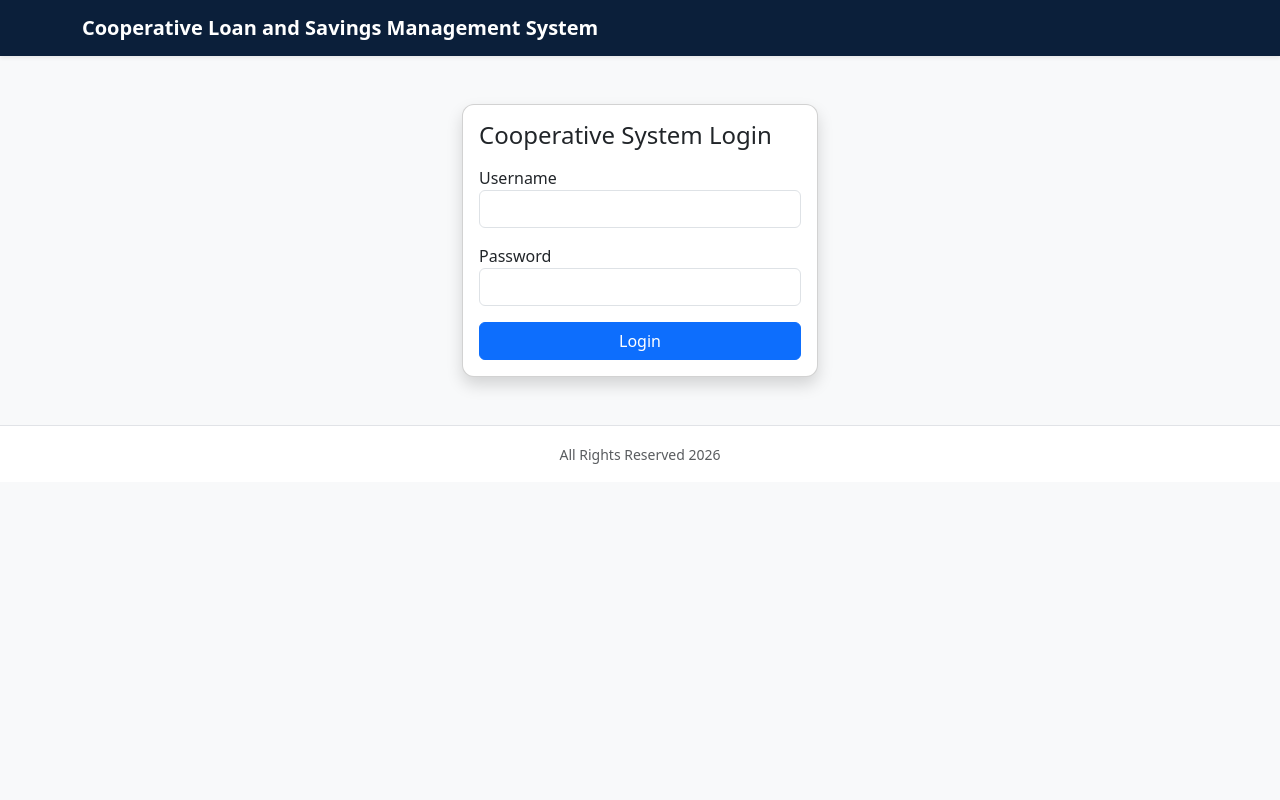
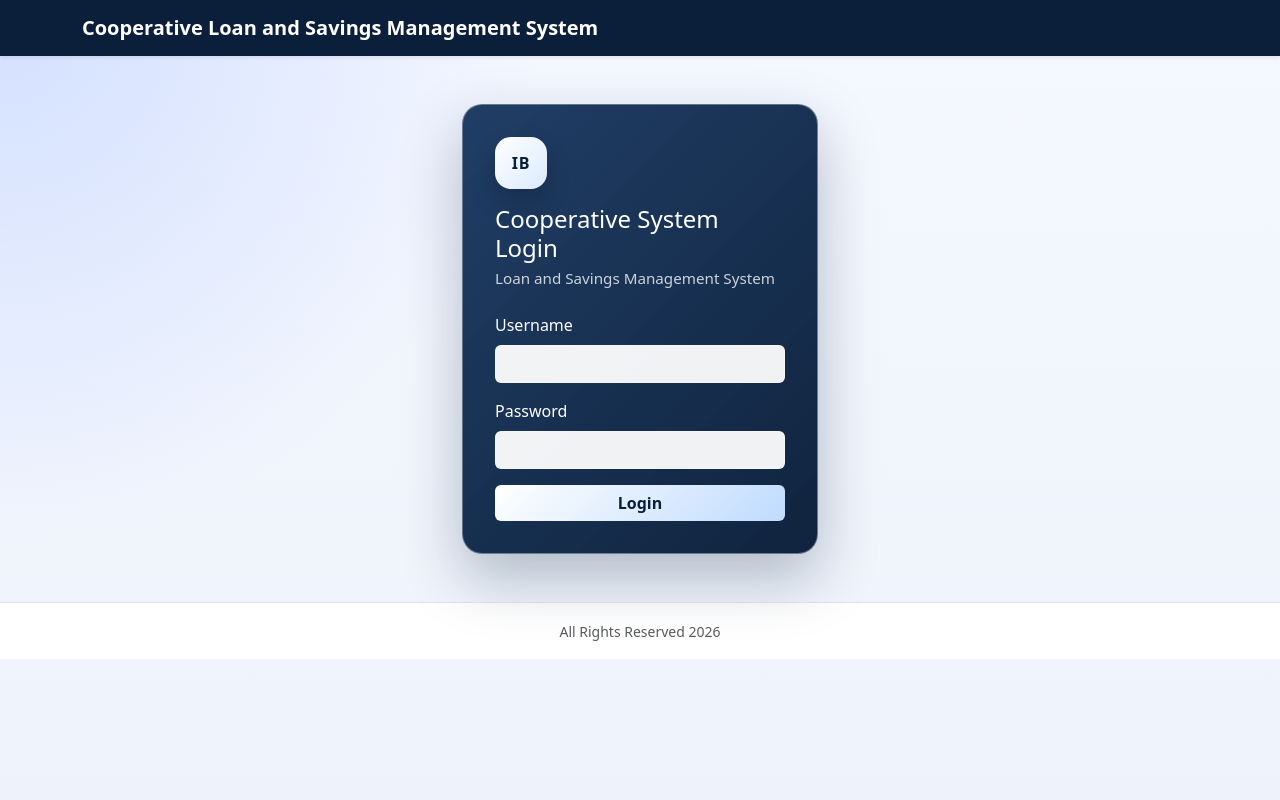
Before and after one commit to boybilis/coop, a PHP site: page /login.php in a window 1280 px wide. Run offline with PHP 8.4, Linux system fonts and the light colour scheme.

Commit message:
deployment update cards

```diff
--- a/assets/css/theme.css
+++ b/assets/css/theme.css
@@ -13,6 +13,75 @@
 .app-footer {
     border-top: 1px solid rgba(11, 31, 58, .12);
     background: #fff;
+}
+
+.login-page {
+    background:
+        radial-gradient(circle at top left, rgba(31, 94, 255, .16), transparent 34rem),
+        linear-gradient(180deg, #f5f8ff 0%, #eef3fb 100%);
+}
+
+.login-card {
+    --bs-card-bg: transparent;
+    border: 1px solid rgba(255, 255, 255, .35);
+    border-radius: 1.25rem;
+    overflow: hidden;
+    color: #fff;
+    background:
+        linear-gradient(135deg, rgba(23, 54, 95, .96), rgba(11, 31, 58, .98)),
+        linear-gradient(135deg, rgba(255, 255, 255, .18), rgba(255, 255, 255, .04));
+    box-shadow: 0 24px 60px rgba(11, 31, 58, .28);
+}
+
+.login-card .card-body {
+    padding: 2rem;
+}
+
+.login-card h4,
+.login-card label {
+    color: #fff;
+}
+
+.login-subtitle {
+    color: rgba(255, 255, 255, .78);
+    font-size: .95rem;
+}
+
+.login-icon {
+    display: inline-flex;
+    align-items: center;
+    justify-content: center;
+    width: 3.25rem;
+    height: 3.25rem;
+    border-radius: 1rem;
+    font-weight: 800;
+    letter-spacing: .04em;
+    color: #0b1f3a;
+    background: linear-gradient(135deg, #ffffff, #dbeafe);
+    box-shadow: 0 12px 24px rgba(0, 0, 0, .18);
+}
+
+.login-card .form-control {
+    border: 1px solid rgba(255, 255, 255, .38);
+    background: rgba(255, 255, 255, .94);
+}
+
+.login-card .form-control:focus {
+    border-color: #93c5fd;
+    box-shadow: 0 0 0 .25rem rgba(147, 197, 253, .25);
+}
+
+.login-btn {
+    border: 0;
+    color: #0b1f3a;
+    font-weight: 700;
+    background: linear-gradient(135deg, #ffffff, #bfdbfe);
+}
+
+.login-btn:hover,
+.login-btn:focus {
+    color: #0b1f3a;
+    background: linear-gradient(135deg, #e0f2fe, #93c5fd);
 }
 
 .card.glass-card {
--- a/login.php
+++ b/login.php
@@ -74,16 +74,18 @@ if ($_SERVER['REQUEST_METHOD'] === 'POST') {
 <title>Login</title>
 <link href="https://cdn.jsdelivr.net/npm/bootstrap@5.3.0/dist/css/bootstrap.min.css" rel="stylesheet">
 <link rel="stylesheet" href="assets/css/mobile.css">
-<link rel="stylesheet" href="assets/css/theme.css">
+<link rel="stylesheet" href="assets/css/theme.css?v=20260717">
 </head>
-<body class="bg-light">
+<body class="login-page bg-light">
 <?php render_navbar(); ?>
 <div class="container">
     <div class="row justify-content-center mt-5">
         <div class="col-md-4">
-            <div class="card shadow">
+            <div class="card login-card">
                 <div class="card-body">
-                    <h4 class="mb-3">Cooperative System Login</h4>
+                    <div class="login-icon mb-3">IB</div>
+                    <h4 class="mb-1">Cooperative System Login</h4>
+                    <p class="login-subtitle mb-4">Loan and Savings Management System</p>
 
                     <?php if ($error): ?>
                         <div class="alert alert-danger"><?= htmlspecialchars($error) ?></div>
@@ -91,16 +93,16 @@ if ($_SERVER['REQUEST_METHOD'] === 'POST') {
 
                     <form method="POST">
                         <div class="mb-3">
-                            <label>Username</label>
+                            <label class="form-label">Username</label>
                             <input type="text" name="username" class="form-control" required>
                         </div>
 
                         <div class="mb-3">
-                            <label>Password</label>
+                            <label class="form-label">Password</label>
                             <input type="password" name="password" class="form-control" required>
                         </div>
 
-                        <button class="btn btn-primary w-100">Login</button>
+                        <button class="btn login-btn w-100">Login</button>
                     </form>
 
                 </div>
```
